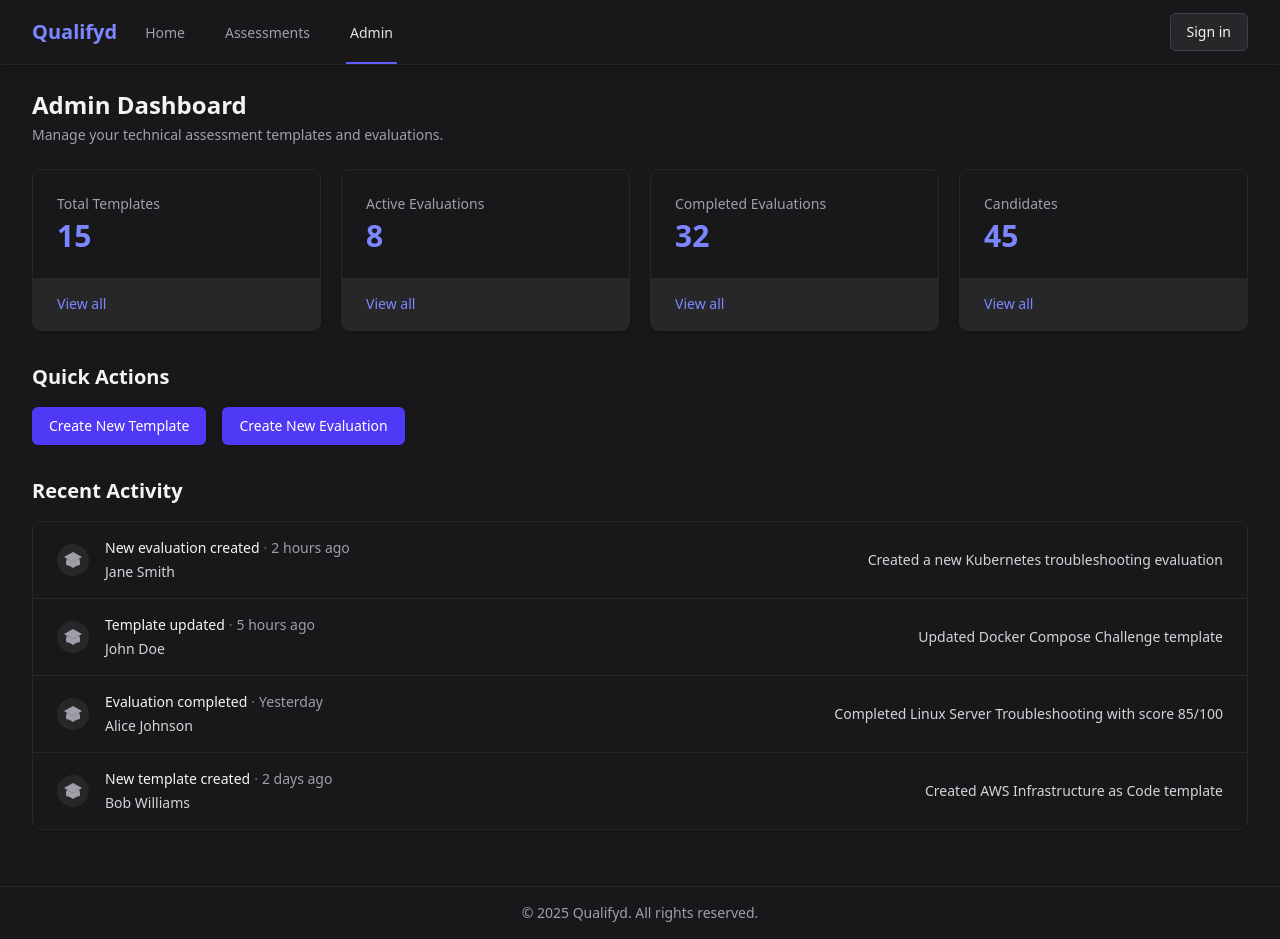
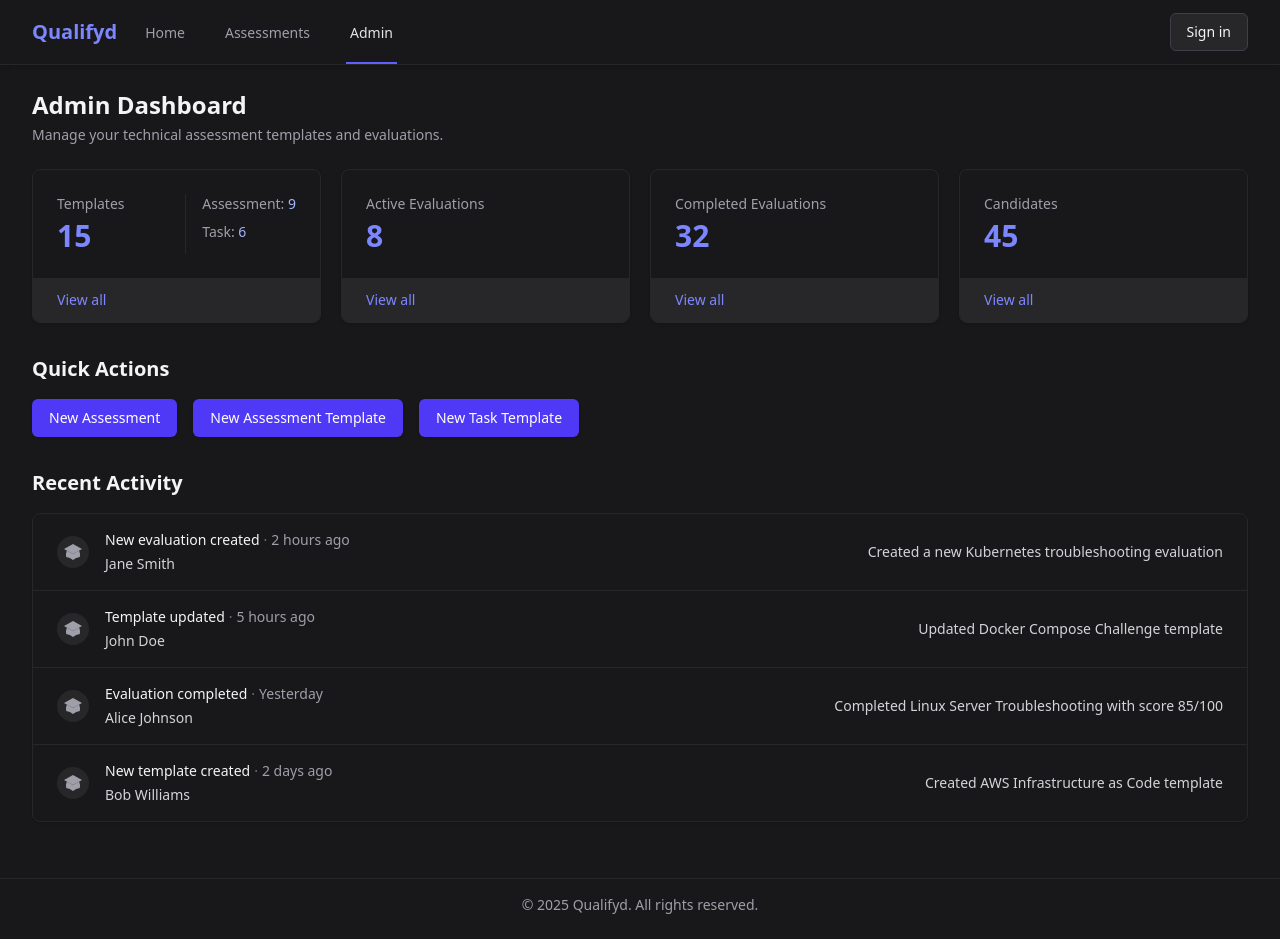
Before and after one commit to cstanislawski/qualifyd, a Next.js app in the folder frontend/: page /admin in a window 1280 px wide. Built offline with nearby package versions, Linux system fonts and the light colour scheme.

Commit message:
feat: update Admin Dashboard to display separate counts for assessment and task templates, improve layout, and enhance quick action links

```diff
--- a/frontend/src/app/admin/page.tsx
+++ b/frontend/src/app/admin/page.tsx
@@ -8,7 +8,8 @@ export const metadata: Metadata = {
 export default function AdminDashboard() {
   // This would be fetched from an API in a real implementation
   const statistics = {
-    totalTemplates: 15,
+    assessmentTemplates: 9,
+    taskTemplates: 6,
     activeEvaluations: 8,
     completedEvaluations: 32,
     candidates: 45,
@@ -57,15 +58,25 @@ export default function AdminDashboard() {
       <div className="grid grid-cols-1 gap-5 sm:grid-cols-2 lg:grid-cols-4 mb-8">
         <div className="bg-zinc-900 overflow-hidden shadow rounded-lg border border-zinc-800">
           <div className="px-4 py-5 sm:p-6">
-            <dl>
-              <dt className="text-sm font-medium text-zinc-400 truncate">Total Templates</dt>
-              <dd className="mt-1 text-3xl font-semibold text-indigo-400">{statistics.totalTemplates}</dd>
-            </dl>
+            <div className="flex">
+              <div className="flex-1">
+                <div className="text-sm font-medium text-zinc-400 truncate">Templates</div>
+                <div className="mt-1 text-3xl font-semibold text-indigo-400">{statistics.assessmentTemplates + statistics.taskTemplates}</div>
+              </div>
+              <div className="pl-4 border-l border-zinc-800">
+                <div className="text-sm text-zinc-400">
+                  Assessment: <span className="text-indigo-300 font-medium">{statistics.assessmentTemplates}</span>
+                </div>
+                <div className="mt-2 text-sm text-zinc-400">
+                  Task: <span className="text-indigo-300 font-medium">{statistics.taskTemplates}</span>
+                </div>
+              </div>
+            </div>
           </div>
-          <div className="bg-zinc-800 px-4 py-4 sm:px-6">
+          <div className="bg-zinc-800 px-4 py-3 sm:px-6">
             <div className="text-sm">
               <Link href="/admin/templates" className="font-medium text-indigo-400 hover:text-indigo-300">
-                View all<span className="sr-only"> templates</span>
+                View all
               </Link>
             </div>
           </div>
@@ -78,10 +89,10 @@ export default function AdminDashboard() {
               <dd className="mt-1 text-3xl font-semibold text-indigo-400">{statistics.activeEvaluations}</dd>
             </dl>
           </div>
-          <div className="bg-zinc-800 px-4 py-4 sm:px-6">
+          <div className="bg-zinc-800 px-4 py-3 sm:px-6">
             <div className="text-sm">
               <Link href="/admin/evaluations" className="font-medium text-indigo-400 hover:text-indigo-300">
-                View all<span className="sr-only"> evaluations</span>
+                View all
               </Link>
             </div>
           </div>
@@ -94,10 +105,10 @@ export default function AdminDashboard() {
               <dd className="mt-1 text-3xl font-semibold text-indigo-400">{statistics.completedEvaluations}</dd>
             </dl>
           </div>
-          <div className="bg-zinc-800 px-4 py-4 sm:px-6">
+          <div className="bg-zinc-800 px-4 py-3 sm:px-6">
             <div className="text-sm">
               <Link href="/admin/completed" className="font-medium text-indigo-400 hover:text-indigo-300">
-                View all<span className="sr-only"> completed evaluations</span>
+                View all
               </Link>
             </div>
           </div>
@@ -110,10 +121,10 @@ export default function AdminDashboard() {
               <dd className="mt-1 text-3xl font-semibold text-indigo-400">{statistics.candidates}</dd>
             </dl>
           </div>
-          <div className="bg-zinc-800 px-4 py-4 sm:px-6">
+          <div className="bg-zinc-800 px-4 py-3 sm:px-6">
             <div className="text-sm">
               <Link href="/admin/candidates" className="font-medium text-indigo-400 hover:text-indigo-300">
-                View all<span className="sr-only"> candidates</span>
+                View all
               </Link>
             </div>
           </div>
@@ -123,12 +134,15 @@ export default function AdminDashboard() {
       {/* Quick Actions */}
       <div className="mb-8">
         <h2 className="text-xl font-semibold text-zinc-100 mb-4">Quick Actions</h2>
-        <div className="flex space-x-4">
-          <Link href="/admin/templates/new" className="inline-flex items-center px-4 py-2 border border-transparent text-sm font-medium rounded-md shadow-sm text-white bg-indigo-600 hover:bg-indigo-700 focus:outline-none focus:ring-2 focus:ring-offset-2 focus:ring-indigo-500">
-            Create New Template
+        <div className="flex flex-wrap gap-4">
+          <Link href="/admin/assessments/new" className="inline-flex items-center px-4 py-2 border border-transparent text-sm font-medium rounded-md shadow-sm text-white bg-indigo-600 hover:bg-indigo-700 focus:outline-none focus:ring-2 focus:ring-offset-2 focus:ring-indigo-500">
+            New Assessment
           </Link>
-          <Link href="/admin/evaluations/new" className="inline-flex items-center px-4 py-2 border border-transparent text-sm font-medium rounded-md shadow-sm text-white bg-indigo-600 hover:bg-indigo-700 focus:outline-none focus:ring-2 focus:ring-offset-2 focus:ring-indigo-500">
-            Create New Evaluation
+          <Link href="/admin/templates/assessments/new" className="inline-flex items-center px-4 py-2 border border-transparent text-sm font-medium rounded-md shadow-sm text-white bg-indigo-600 hover:bg-indigo-700 focus:outline-none focus:ring-2 focus:ring-offset-2 focus:ring-indigo-500">
+            New Assessment Template
+          </Link>
+          <Link href="/admin/templates/tasks/new" className="inline-flex items-center px-4 py-2 border border-transparent text-sm font-medium rounded-md shadow-sm text-white bg-indigo-600 hover:bg-indigo-700 focus:outline-none focus:ring-2 focus:ring-offset-2 focus:ring-indigo-500">
+            New Task Template
           </Link>
         </div>
       </div>
```
